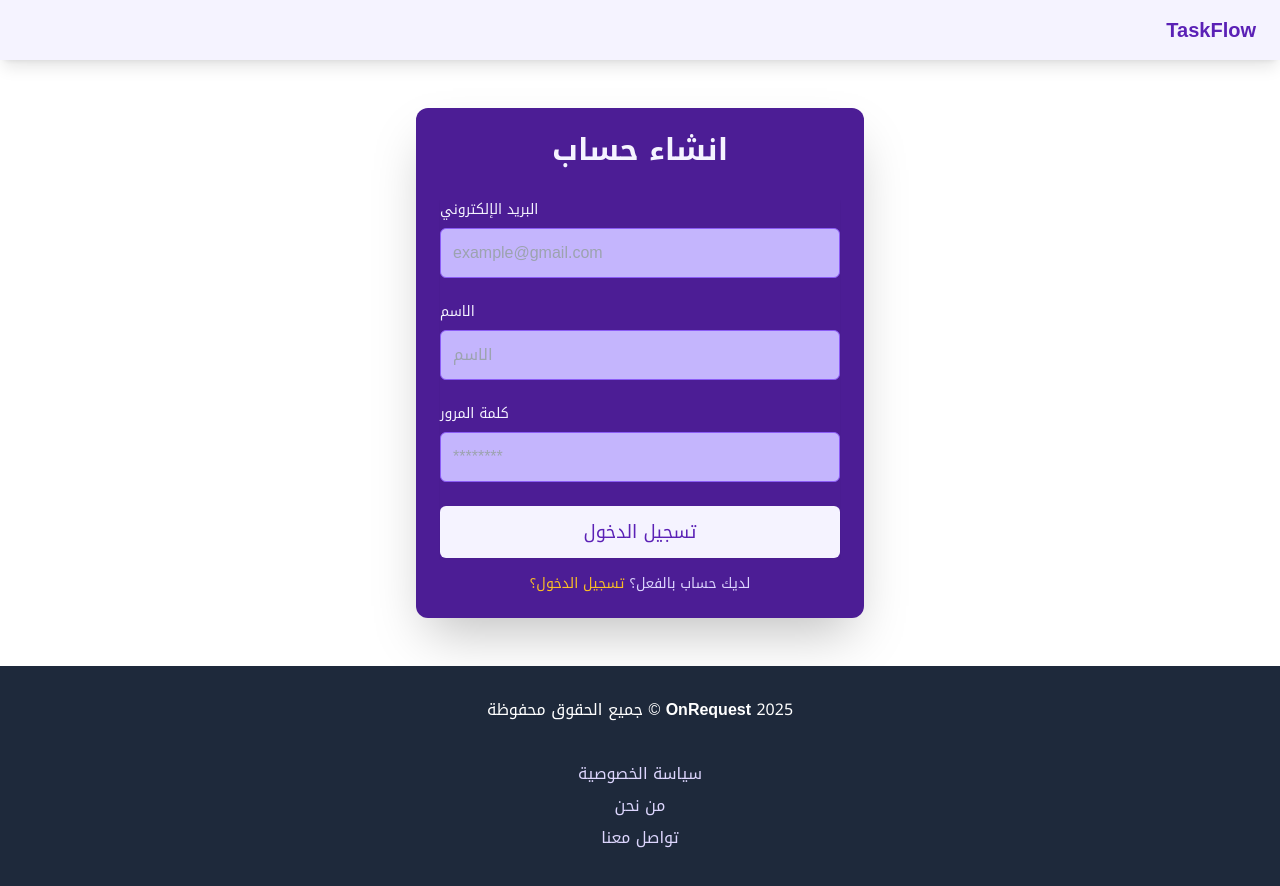
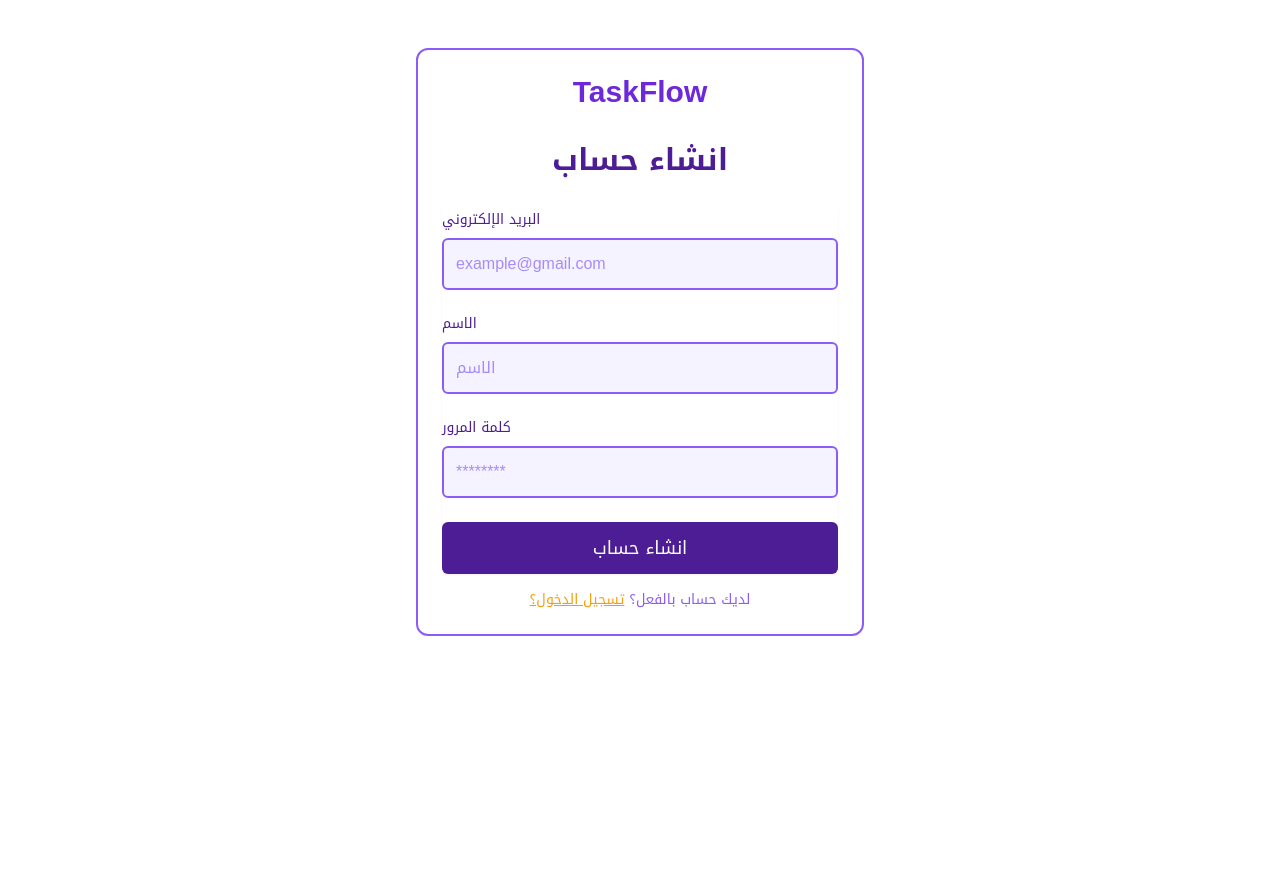
Before and after one commit to Hadiiik/taskflow, a Next.js app: page /signup in a window 1280 px wide. Shown: the top 886 px of the page. After the commit the page ends 800 px from the top, so only its background shows below. Built offline with nearby package versions, Linux system fonts and the light colour scheme.

Commit message:
change login ui

```diff
--- a/app/layout.tsx
+++ b/app/layout.tsx
@@ -1,8 +1,7 @@
 import type { Metadata } from "next";
 import { Geist, Geist_Mono, Noto_Kufi_Arabic } from "next/font/google";
 import "./globals.css";
-import Header from "./components/Header";
-import Footer from "./components/Footer";
+
 
 const geistSans = Geist({
   variable: "--font-geist-sans",
@@ -34,9 +33,7 @@ export default function RootLayout({
       <body
         className={`${geistSans.variable} ${geistMono.variable} ${NotoKufiArabic.className} antialiased   `}
       >
-        <Header/>
         {children}
-        <Footer/>
       </body>
     </html>
   );
--- a/app/login/page.tsx
+++ b/app/login/page.tsx
@@ -21,12 +21,19 @@ const Page = () => {
     };
 
     return (
-        <div className="max-w-md mx-auto p-6 bg-violet-900 rounded-xl shadow-2xl m-12">
-            <h2 className="text-3xl font-bold text-center text-violet-50 mb-8 ">تسجيل الدخول</h2>
-            <form onSubmit={handelSubmit} className="space-y-6 shadow-sm">
+        <div className="max-w-md md:mx-auto  mx-6 p-6 bg-white rounded-xl border-2 border-violet-500 m-12 ">
+    {/* رابط TaskFlow خارج البطاقة */}
+    <div className="text-center mb-8">
+        <Link href="/" className="text-3xl font-semibold text-violet-700 hover:text-violet-900 transition duration-300">
+            TaskFlow
+        </Link>
+    </div>
+
+    <h2 className="text-3xl font-semibold text-center text-violet-900 mb-8">تسجيل الدخول</h2>
+    <form onSubmit={handelSubmit} className="space-y-6">
         {/* حقل البريد الإلكتروني */}
         <div>
-                    <label htmlFor="email" className="block text-sm text-violet-50 mb-2">البريد الإلكتروني</label>
+            <label htmlFor="email" className="block text-sm text-violet-900 mb-2">البريد الإلكتروني</label>
             <input
                 type="email"
                 id="email"
@@ -34,38 +41,44 @@ const Page = () => {
                 value={userInfo.email}
                 onChange={(e) => setUserInfo({ ...userInfo, email: e.target.value })}
                 required
-                        className="w-full p-3 rounded-md border border-violet-500 bg-violet-300 text-black focus:ring focus:ring-amber-500 focus:outline-none"
+                className="w-full p-3 border-2 border-violet-500 bg-violet-50 text-violet-900 placeholder-violet-400 rounded-md focus:outline-none focus:border-amber-500"
             />
         </div>
 
         {/* حقل كلمة المرور */}
         <div>
-                    <label htmlFor="password" className="block text-sm text-violet-50 mb-2">كلمة المرور</label>
+            <label htmlFor="password" className="block text-sm text-violet-900 mb-2">كلمة المرور</label>
             <input
-                        type="text"
+                type="password"
                 id="password"
                 placeholder="********"
                 value={userInfo.password}
                 onChange={(e) => setUserInfo({ ...userInfo, password: e.target.value })}
                 required
-                        className="w-full p-3 rounded-md border border-violet-500 bg-violet-300 text-black focus:ring focus:ring-amber-500 focus:outline-none"
+                className="w-full p-3 border-2 border-violet-500 bg-violet-50 text-violet-900 placeholder-violet-400 rounded-md focus:outline-none focus:border-amber-500"
             />
         </div>
 
         {/* زر التسجيل */}
         <button
             type="submit"
-                    className="w-full py-3 bg-violet-50 text-violet-800  px-6 rounded-md text-lg hover:bg-violet-700 hover:text-white hover:shadow-md transition duration-300 my-4 focus:bg-slate-300 focus:text-white"
+            className="w-full py-3 bg-violet-900 text-white rounded-md text-lg hover:bg-violet-700 focus:bg-violet-700 transition duration-300 my-4"
         >
             تسجيل الدخول
         </button>
     </form>
 
-            <p className="mt-4 text-center text-violet-200 text-sm">
+    <p className="mt-4 text-center text-violet-500 text-sm">
         لا تملك حساب؟{' '}
-                <Link href="/signup" className="text-amber-400 hover:text-amber-300 focus:text-slate-500">انشاء حساب؟</Link>
+        <Link href="/signup" className="text-amber-500 hover:text-amber-300 focus:text-slate-500 underline">
+            انشاء حساب؟
+        </Link>
     </p>
 </div>
+
+
+
+
     );
 };
 
--- a/app/page.tsx
+++ b/app/page.tsx
@@ -2,13 +2,17 @@ import React from 'react'
 import HeroSection from './components/HeroSection'
 import ProblemsSection from './components/ProblemsSection'
 import FeaturesSection from './components/FeaturesSection'
+import Header from './components/Header'
+import Footer from './components/Footer'
 
 const page = () => {
   return (
     <>
+      <Header/>
       <HeroSection/>
       <ProblemsSection/>
       <FeaturesSection/>
+      <Footer/>
     </>
   )
 }
--- a/app/signup/page.tsx
+++ b/app/signup/page.tsx
@@ -21,12 +21,19 @@ const Page = () => {
     };
 
     return (
-        <div className="max-w-md mx-auto p-6 bg-violet-900 rounded-xl shadow-2xl m-12">
-            <h2 className="text-3xl font-bold text-center text-violet-50 mb-8 ">انشاء حساب </h2>
+        <div className="max-w-md md:mx-auto  mx-6 p-6 bg-white rounded-xl border-2 border-violet-500 m-12 ">
+    {/* رابط TaskFlow خارج البطاقة */}
+    <div className="text-center mb-8">
+        <Link href="/" className="text-3xl font-semibold text-violet-700 hover:text-violet-900 transition duration-300">
+            TaskFlow
+        </Link>
+    </div>
+
+    <h2 className="text-3xl font-bold text-center text-violet-900 mb-8">انشاء حساب</h2>
     <form onSubmit={handelSubmit} className="space-y-6 shadow-sm">
         {/* حقل البريد الإلكتروني */}
         <div>
-                    <label htmlFor="email" className="block text-sm text-violet-50 mb-2">البريد الإلكتروني</label>
+            <label htmlFor="email" className="block text-sm text-violet-900 mb-2">البريد الإلكتروني</label>
             <input
                 type="email"
                 id="email"
@@ -34,13 +41,13 @@ const Page = () => {
                 value={userInfo.email}
                 onChange={(e) => setUserInfo({ ...userInfo, email: e.target.value })}
                 required
-                        className="w-full p-3 rounded-md border border-violet-500 bg-violet-300 text-black focus:ring focus:ring-amber-500 focus:outline-none"
+                className="w-full p-3 border-2 border-violet-500 bg-violet-50 text-violet-900 placeholder-violet-400 rounded-md focus:outline-none focus:border-amber-500"
             />
         </div>
 
-
+        {/* حقل الاسم */}
         <div>
-                    <label htmlFor="name" className="block text-sm text-violet-50 mb-2"> الاسم</label>
+            <label htmlFor="name" className="block text-sm text-violet-900 mb-2">الاسم</label>
             <input
                 type="text"
                 id="name"
@@ -48,38 +55,41 @@ const Page = () => {
                 value={userInfo.name}
                 onChange={(e) => setUserInfo({ ...userInfo, name: e.target.value })}
                 required
-                        className="w-full p-3 rounded-md border border-violet-500 bg-violet-300 text-black focus:ring focus:ring-amber-500 focus:outline-none"
+                className="w-full p-3 border-2 border-violet-500 bg-violet-50 text-violet-900 placeholder-violet-400 rounded-md focus:outline-none focus:border-amber-500"
             />
         </div>
 
         {/* حقل كلمة المرور */}
         <div>
-                    <label htmlFor="password" className="block text-sm text-violet-50 mb-2">كلمة المرور</label>
+            <label htmlFor="password" className="block text-sm text-violet-900 mb-2">كلمة المرور</label>
             <input
-                        type="text"
+                type="password"
                 id="password"
                 placeholder="********"
                 value={userInfo.password}
                 onChange={(e) => setUserInfo({ ...userInfo, password: e.target.value })}
                 required
-                        className="w-full p-3 rounded-md border border-violet-500 bg-violet-300 text-black focus:ring focus:ring-amber-500 focus:outline-none"
+                className="w-full p-3 border-2 border-violet-500 bg-violet-50 text-violet-900 placeholder-violet-400 rounded-md focus:outline-none focus:border-amber-500"
             />
         </div>
 
         {/* زر التسجيل */}
         <button
             type="submit"
-                    className="w-full py-3 bg-violet-50 text-violet-800  px-6 rounded-md text-lg hover:bg-violet-700 hover:text-white hover:shadow-md transition duration-300 my-4 focus:bg-slate-300 focus:text-white"
+            className="w-full py-3 bg-violet-900 text-white rounded-md text-lg hover:bg-violet-700 focus:bg-violet-700 transition duration-300 my-4"
         >
-                    تسجيل الدخول
+            انشاء حساب
         </button>
     </form>
 
-            <p className="mt-4 text-center text-violet-200 text-sm">
+    <p className="mt-4 text-center text-violet-500 text-sm">
         لديك حساب بالفعل؟{' '}
-                <Link href="/login" className="text-amber-400 hover:text-amber-300 focus:text-slate-500">تسجيل الدخول؟ </Link>
+        <Link href="/login" className="text-amber-500 hover:text-amber-300 focus:text-slate-500 underline">
+            تسجيل الدخول؟
+        </Link>
     </p>
 </div>
+
     );
 };
 
```
Lines whose indentation alone changed are shown as unchanged.
